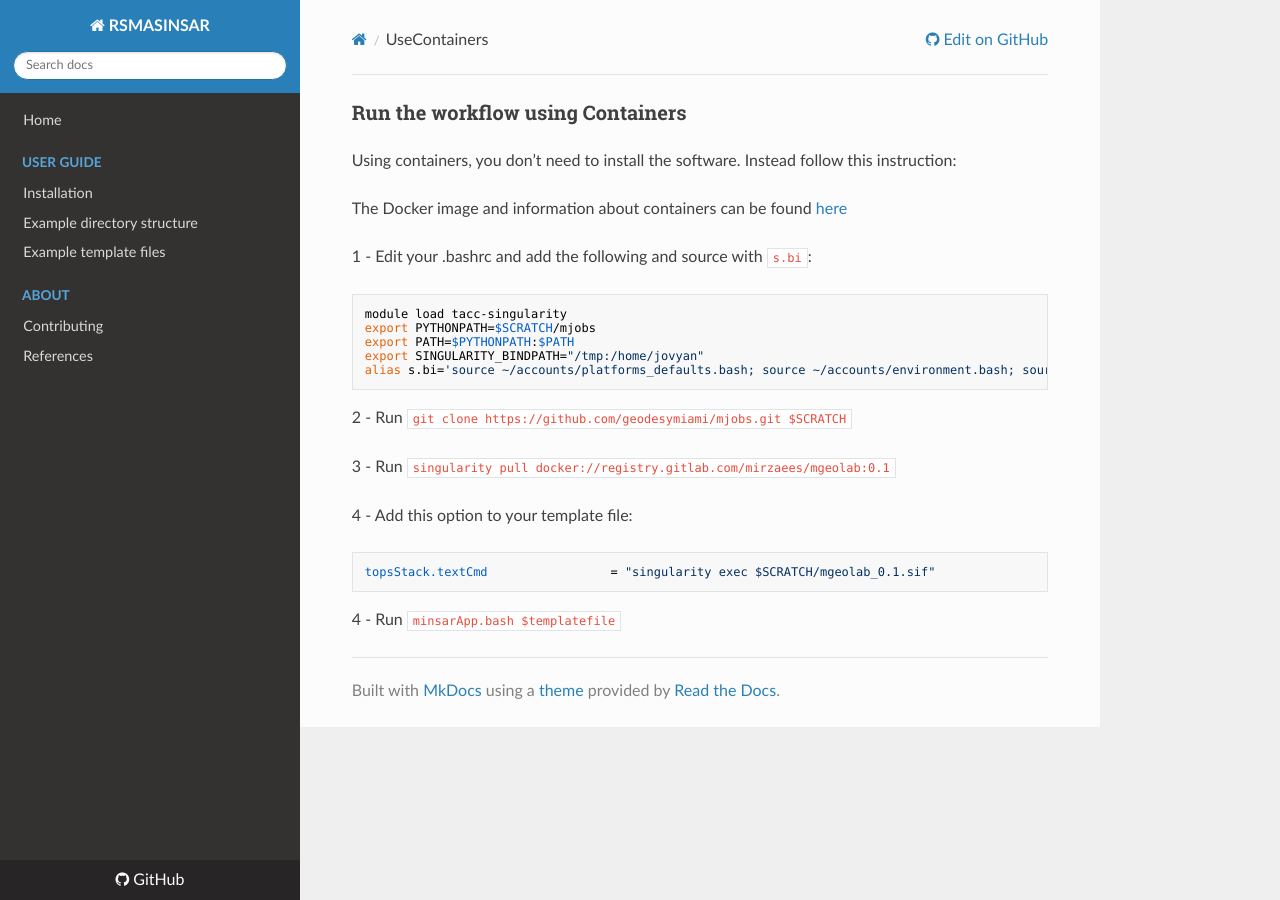
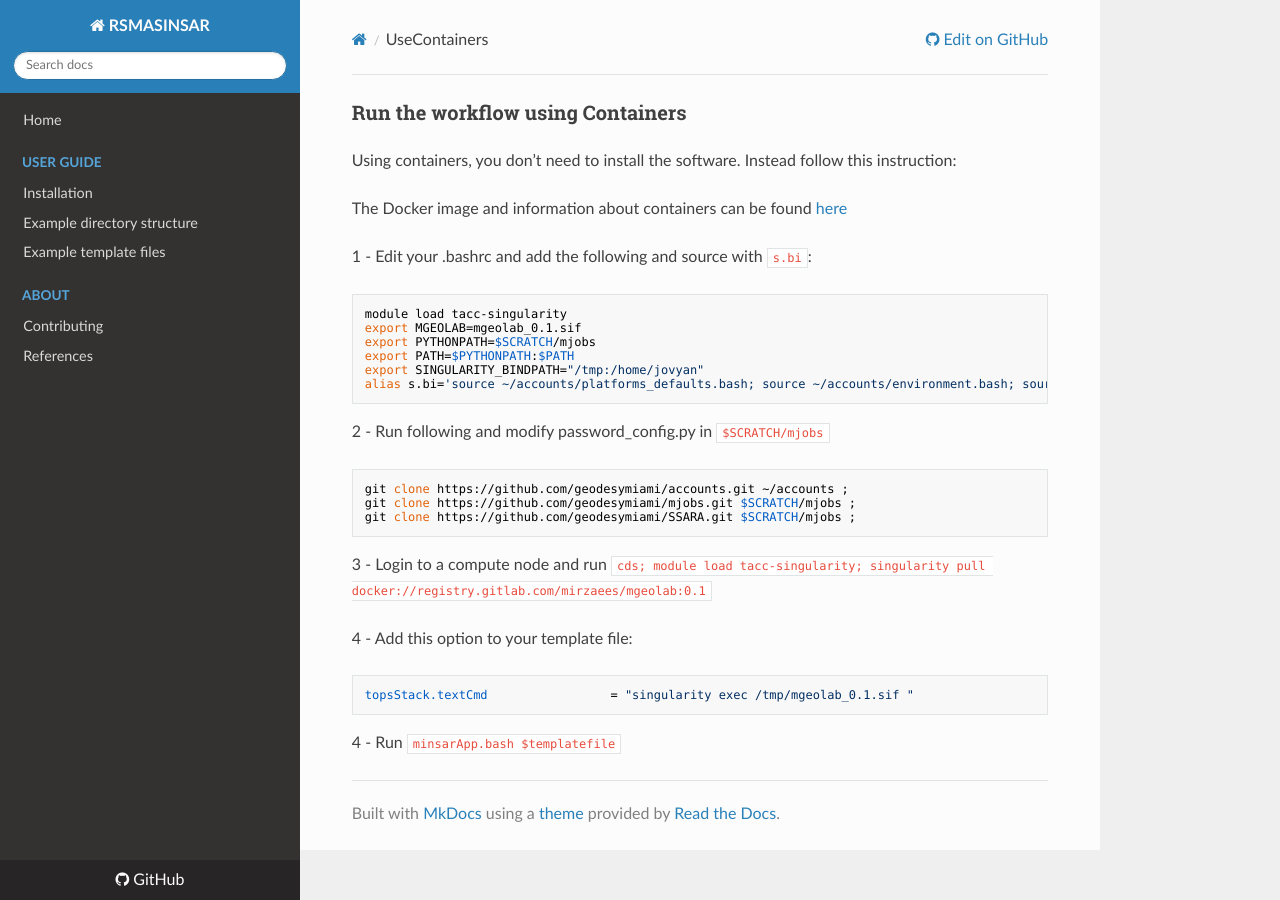
Before and after one commit to geodesymiami/rsmas_insar, an MkDocs documentation site: the page built from docs/UseContainers.md, in a window 1280 px wide. Built offline with MkDocs 1.6.1, drawn with Linux system fonts in a browser that asks for light colours; nearby versions of some CDN libraries.

Commit message:
Update UseContainers.md

````diff
--- a/docs/UseContainers.md
+++ b/docs/UseContainers.md
@@ -7,19 +7,25 @@ The Docker image and information about containers can be found [here](https://gi
 1 - Edit your .bashrc and add the following and source with `s.bi`:
 ```
 module load tacc-singularity
+export MGEOLAB=mgeolab_0.1.sif
 export PYTHONPATH=$SCRATCH/mjobs
 export PATH=$PYTHONPATH:$PATH
 export SINGULARITY_BINDPATH="/tmp:/home/jovyan"
 alias s.bi='source ~/accounts/platforms_defaults.bash; source ~/accounts/environment.bash; source ~/accounts/alias.bash; source ~/accounts/login_alias.bash;'
 ```
 
-2 - Run `git clone https://github.com/geodesymiami/mjobs.git $SCRATCH`
+2 - Run following and modify password_config.py in `$SCRATCH/mjobs`
+```
+git clone https://github.com/geodesymiami/accounts.git ~/accounts ;
+git clone https://github.com/geodesymiami/mjobs.git $SCRATCH/mjobs ;
+git clone https://github.com/geodesymiami/SSARA.git $SCRATCH/mjobs ;
+```
 
-3 - Run `singularity pull docker://registry.gitlab.com/mirzaees/mgeolab:0.1`
+3 - Login to a compute node and run `cds; module load tacc-singularity; singularity pull docker://registry.gitlab.com/mirzaees/mgeolab:0.1`
 
 4 - Add this option to your template file:
 ```
-topsStack.textCmd                 = "singularity exec $SCRATCH/mgeolab_0.1.sif"
+topsStack.textCmd                 = "singularity exec /tmp/mgeolab_0.1.sif "
 ```
 
 4 - Run `minsarApp.bash $templatefile`
````
